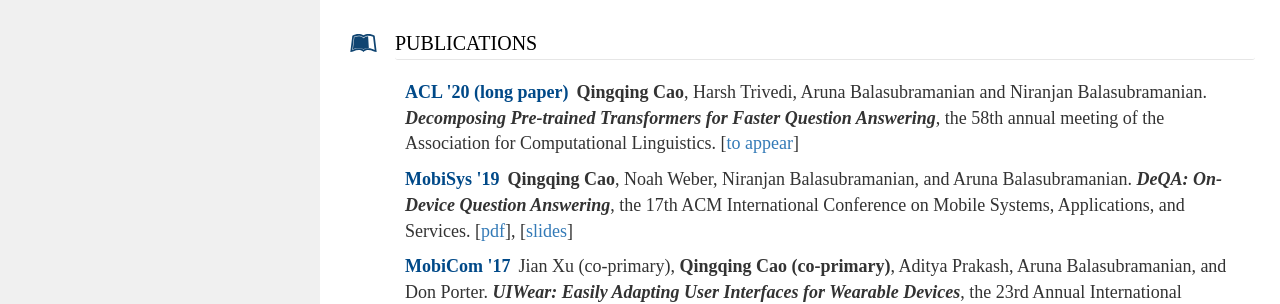
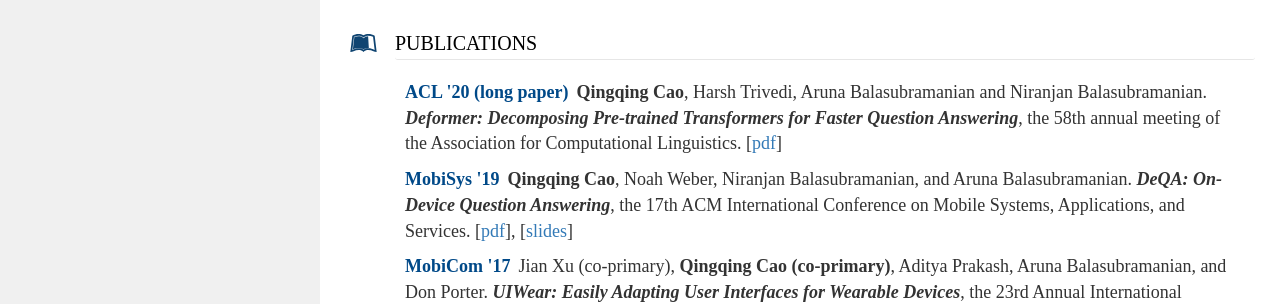
Before and after one commit to csarron/csarron.github.io, a Jekyll site: the page built from index.md, in a window 1280 px wide. Shown: the part 951-1255 px from the top of the page. Built offline with Jekyll 4.4.1, drawn with Linux system fonts in a browser that asks for light colours.

Commit message:
add deformer

```diff
--- a/index.md
+++ b/index.md
@@ -91,13 +91,13 @@ pub:
     name: Publications
     style: fab fa-leanpub
     items:
-        - id: dec-bert
+        - id: deformer
           type: ACL '20 (long paper)
           author: <strong>Qingqing Cao</strong>, Harsh Trivedi, Aruna Balasubramanian and Niranjan Balasubramanian.
-          paper: Decomposing Pre-trained Transformers for Faster Question Answering
+          paper: "Deformer: Decomposing Pre-trained Transformers for Faster Question Answering"
           conference: the 58th annual meeting of the Association for Computational Linguistics.
           resource: >
-            [[to appear](/)]
+            [[pdf](/assets/deformer.pdf)]
         - id: deqa
           type: MobiSys '19
           author: <strong>Qingqing Cao</strong>, Noah Weber, Niranjan Balasubramanian, and Aruna Balasubramanian.
```
Also changed, not shown: 1 other file.
